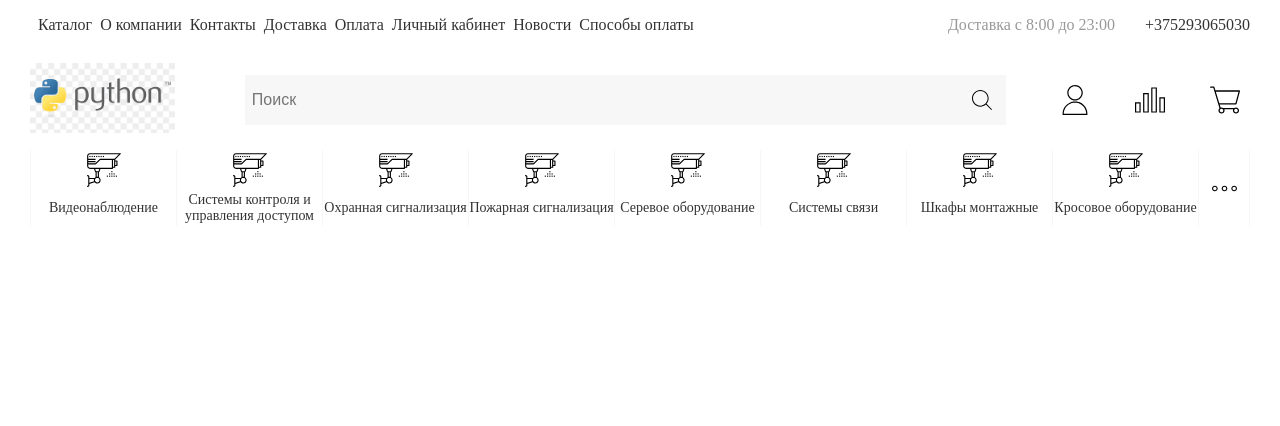
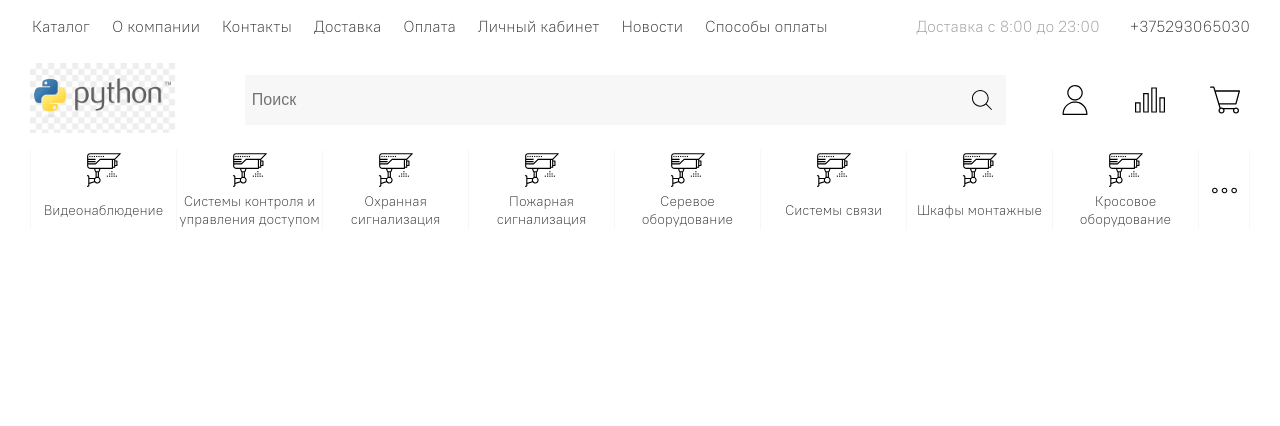
Before and after one commit to SavosinVitali/shop, a Django app: template templates/base.html in a window 1280 px wide. Shown: the top 426 px of the page. Before the commit the page ends 223 px from the top, so only its background shows below. Run offline with Django 3.2, Linux system fonts and the light colour scheme; the template is opened without the code that fills it, so the values that code supplies are empty; parts of the project's set-up code (start-up, migrations or seed data) failed here and were passed over; some web fonts are replaced.

Commit message:
menu osnovnoe + validacya+ cvet

```diff
--- a/static/css/base/base.css
+++ b/static/css/base/base.css
@@ -1,10 +1,16 @@
 @font-face{
     font-family: 'PT';
+    src: url('../../fonts/PT Root UI_Light.otf') format('truetype');
+    font-weight: normal; /* жирность и другие параметры сами можете выставить */
+    font-style: normal;
+}
+
+@font-face{
+    font-family: 'PT-MEDIUM';
     src: url('../../fonts/PT Root UI_Regular.otf') format('truetype');
     font-weight: normal; /* жирность и другие параметры сами можете выставить */
     font-style: normal;
 }
-
 
 
 *{
@@ -17,6 +23,9 @@ body, html{
     font-size: 16px;
 
 }
+
+
+
 .header-root{
     max-width: 1576px;
     display: flex;
@@ -25,6 +34,7 @@ body, html{
     margin: 0 auto;
 
 }
+
 #checkbox-menu, .toogle{
     display: none;
 }
@@ -61,13 +71,37 @@ body, html{
     height: 18px;
     list-style-type: none;
 }
+.menu li {
+    height: 18px;
+    width: auto;
+    align-self: center;
+
+
+}
+
+.menu li:hover >a,
+.menu-category > li:hover > a > span,
+.menu-category-sub > li:hover > a > span ,
+.menu-category-sub-sub > li > a:hover,
+.wrapped_submenu:hover a,
+.drop-menu-touch li a:hover span,
+.drop-menu  a:hover
+{
+    transform: scale(1);
+    font-family: 'PT-MEDIUM';
+    color: #46b8da;
+    transition: transform 0.2s linear;
+
+}
 
 .menu li a{
-    height: 18px;
+
     color: #333333;
     text-decoration: none;
-    padding-left: 8px;
-    width: 100%;
+    display: inline-block;
+    margin: 0 20px 0 2px;
+    transition: transform 0.2s linear;
+    line-height: 18px;
 }
 
 .header-top-area{
@@ -89,7 +123,9 @@ body, html{
 }
 .drop-menu {
     display: none;
-    z-index: 6;
+    z-index: 1;
+
+
 }
 
 .icon-drop-menu{
@@ -274,6 +310,15 @@ ul.drop-menu-touch{
     transition:background 0.5s linear;
 
 }
+/*.menu-category > li:hover > a > span{*/
+/*    !*transform: scale(1.1);*!*/
+/*    font-family: 'PT-MEDIUM';*/
+/*    color: #5cb85c;*/
+/*    !*transition: transform 0.2s linear;*!*/
+/*    !*font-weight: bold;*!*/
+
+/*}*/
+
 .menu-category > li:hover > ul{
     visibility: visible;
     opacity:1;
@@ -329,6 +374,11 @@ ul.drop-menu-touch{
 .menu-category-sub > li {
     height: auto;
     margin: 30px 0 30px 20px;
+    display: flex;
+    justify-content: flex-start;
+    flex-direction: column;
+    align-items: flex-start;
+
 }
 
 .hidden{
@@ -339,15 +389,24 @@ ul.drop-menu-touch{
 }
 
 
-.menu-category-sub  li  a{
+.menu-category-sub > li > a{
     display: flex;
     flex-direction: row;
     flex-wrap: nowrap;
     justify-content: flex-start;
     align-items: center;
+    font-family: 'PT-MEDIUM';
     color: #333333;
     text-decoration: none;
+    font-size: 15px;
 }
+/*.menu-category-sub > li > a:hover {*/
+
+/*    font-family: 'PT-MEDIUM';*/
+/*    color: #5cb85c;*/
+/*    transition: transform 0.2s linear;*/
+
+/*}*/
 
 .menu-category-sub > li  a  img{
     text-decoration: none;
@@ -365,13 +424,27 @@ ul.drop-menu-touch{
 
 .menu-category-sub-sub{
     margin-left: 50px;
-    margin-top: 10px;
+    margin-top: 15px;
      list-style-type: none;
 
 }
 .menu-category-sub-sub > li{
     margin-top: 10px;
 }
+.menu-category-sub-sub > li > a{
+    margin-top: 10px;
+    font-weight: normal;
+    color: #333333;
+    text-decoration: none;
+}
+
+/*.menu-category-sub-sub > li > a:hover {*/
+
+/*    font-family: 'PT-MEDIUM';*/
+/*    color: #5cb85c;*/
+/*    transition: transform 0.2s linear;*/
+
+/*}*/
 
 .drop-menu-category{
     width: 50px;
@@ -432,15 +505,18 @@ ul.drop-menu-touch{
     text-decoration: none;
 
 
+
 }
 .drop-menu-touch-category  > li  a  img{
     text-decoration: none;
     margin: 0 15px 0 0;
     height: 36px;
 }
-.wrapped_submenu:hover{
-    background: #f7f7f7;
-}
+/*.wrapped_submenu:hover a{*/
+/*    background: #f7f7f7;*/
+/*    font-family: 'PT-MEDIUM';*/
+/*    color: #5cb85c;*/
+/*}*/
 
 
 /*#checkbox-menu,*/
--- a/static/scripts/script.js
+++ b/static/scripts/script.js
@@ -37,7 +37,7 @@ function wrapped() {
                 $(".drop-menu").css("display","block");
                 $(".drop-menu").css("position","absolute");
                 $(".drop-menu").css("top","18px");
-                $(".drop-menu").css("left",$('.menu').children("li").not('.wrapped').last().offset().left + $('.menu').children("li").not('.wrapped').last().width()+10);
+                $(".drop-menu").css("left",$('.menu').children("li").not('.wrapped').last().offset().left + $('.menu').children("li").not('.wrapped').last().outerWidth(true)+10);
                 $(this).clone().appendTo(".drop-menu-touch:last");
             }
 
@@ -46,7 +46,7 @@ function wrapped() {
               $(this).removeClass('wrapped');
               $(".drop-menu-touch li:last").remove();
               $(".drop-menu").css("top","18px");
-              $(".drop-menu").css("left", $(this).offset().left+$(this).width() + 10);
+              $(".drop-menu").css("left", $(this).offset().left+$(this).outerWidth(true)+10);
               if ($(".drop-menu-touch").find('li').length == 0) {
                   $(".drop-menu").css("display", "none");
               }
@@ -116,18 +116,10 @@ function sub_menu() {
         r = Math.ceil(i / t);
         pad = (t * r - i);
         if (t > i) {
-            console.log('++++++++');
-        } else {
+            } else {
             for (i = 0; i < pad; i++) {
                 $(this).children('ul').append("<li class=\"hidden\"><span>  </span></li>");
             }
-            console.log('------');
-            console.log($(".menu-category-sub").width());
-            console.log(max);
-            console.log(pad);
-            console.log(t);
-            console.log(i);
-            console.log(r);
             $(this).children('ul').children('li').css("flex-basis", max_real);
 
         }
--- a/templates/base.html
+++ b/templates/base.html
@@ -47,6 +47,7 @@
                     </div>
                 </div>
             </div>
+
             <div class="header-bottom">
                 <div class="header-bottom-logo">
                     <a  href="logo.html"><img src="{% static 'image/logo.png' %}" alt="logo"></a>
```
